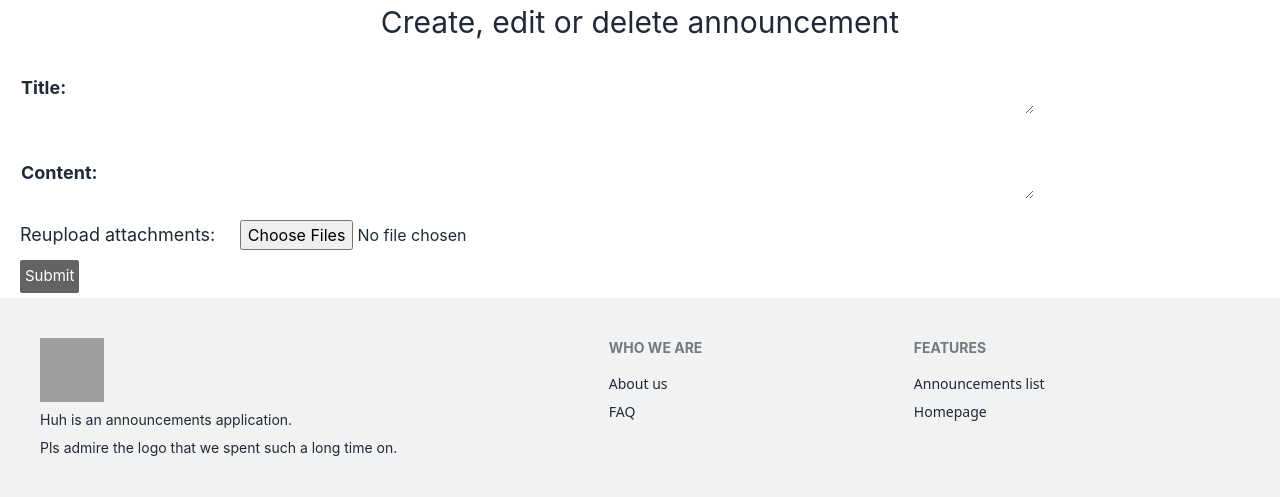
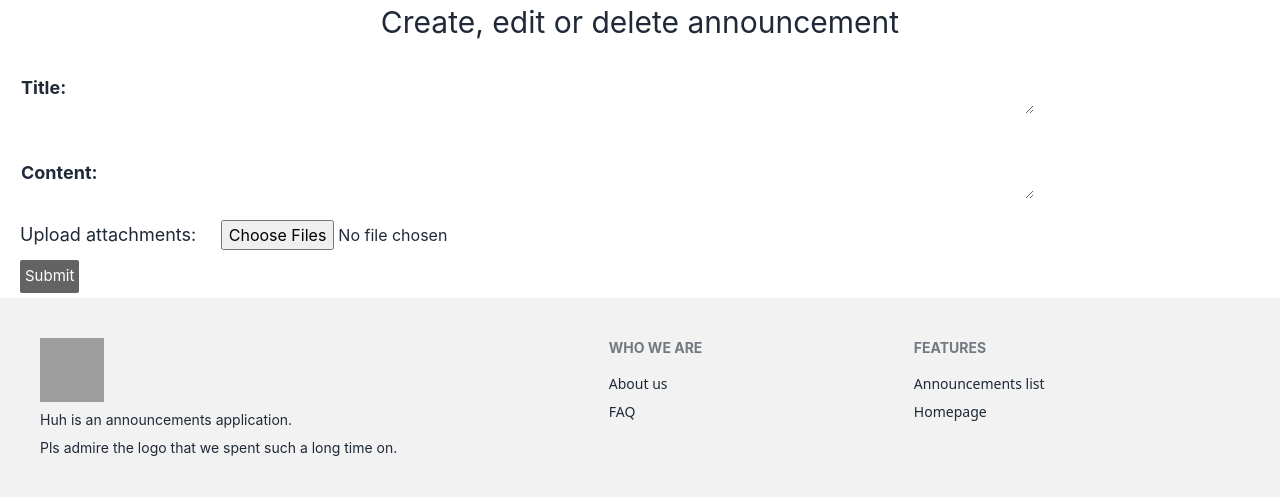
Before and after one commit to psq21/huh, a Flask app: page /announcement/create/ in a window 1280 px wide. Shown: the part 64-561 px from the top of the page. Run offline with Flask 3, Linux system fonts and the light colour scheme; lists and menus that the app fills with data are empty; some libraries are stand-ins or nearby versions; grey boxes are pictures that could not be loaded.

Commit message:
label for attachments

```diff
--- a/huh/templates/cudAnn.html
+++ b/huh/templates/cudAnn.html
@@ -17,7 +17,11 @@
                 </td>
             </tr>
         </table>
+        {% if prev.annID %}
         <label for="attachments">Reupload attachments:</label>
+        {% else %}
+        <label for="attachments">Upload attachments:</label>
+        {% endif %}
         <input type="file" id="attachments" name="attachments" multiple>
         <div style="display: flex;"><input class="button" type="submit">
         {% if prev.annID %}<a href="/announcement/delete/{{ prev.annID }}" id="delete">Delete</a>{% endif %}
```
